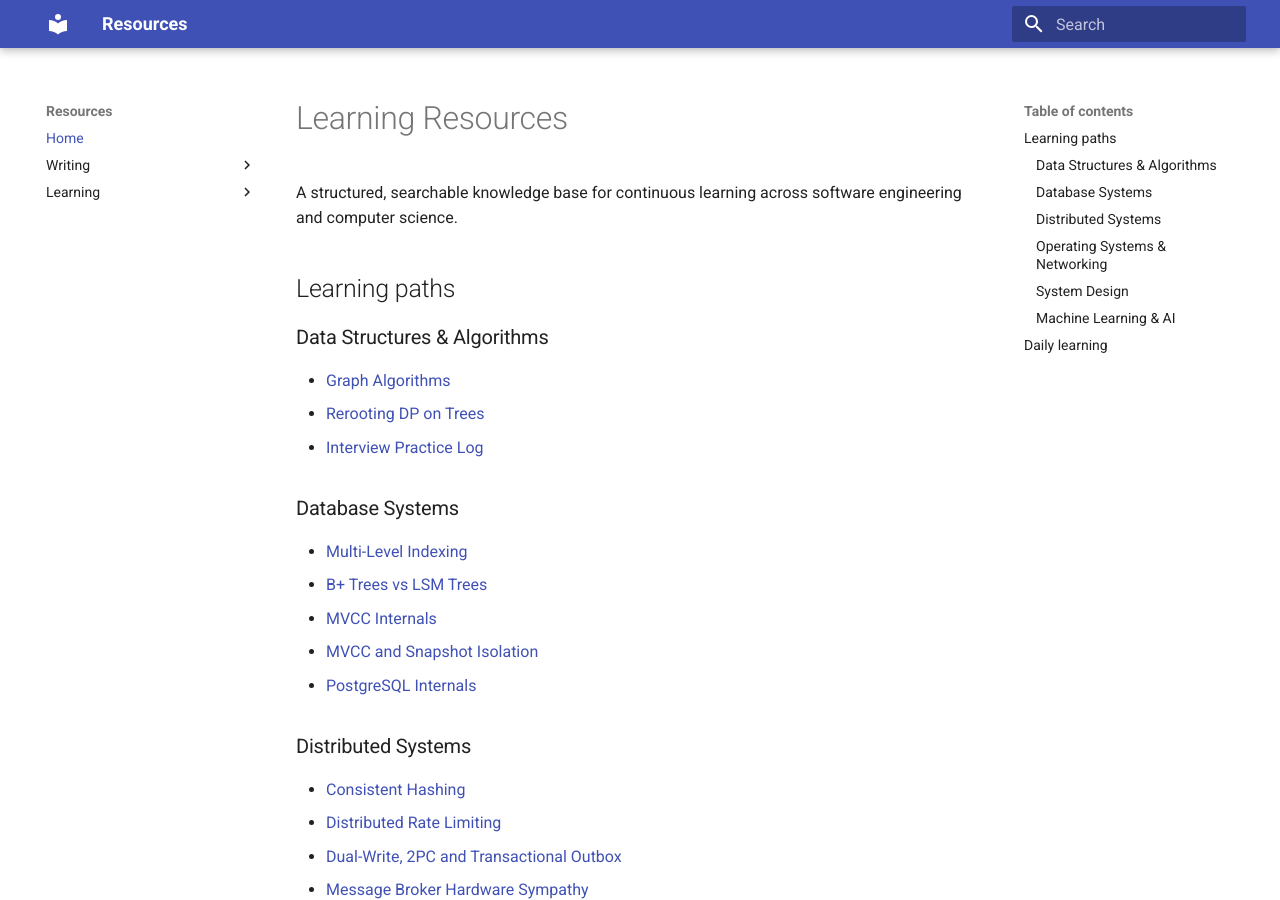
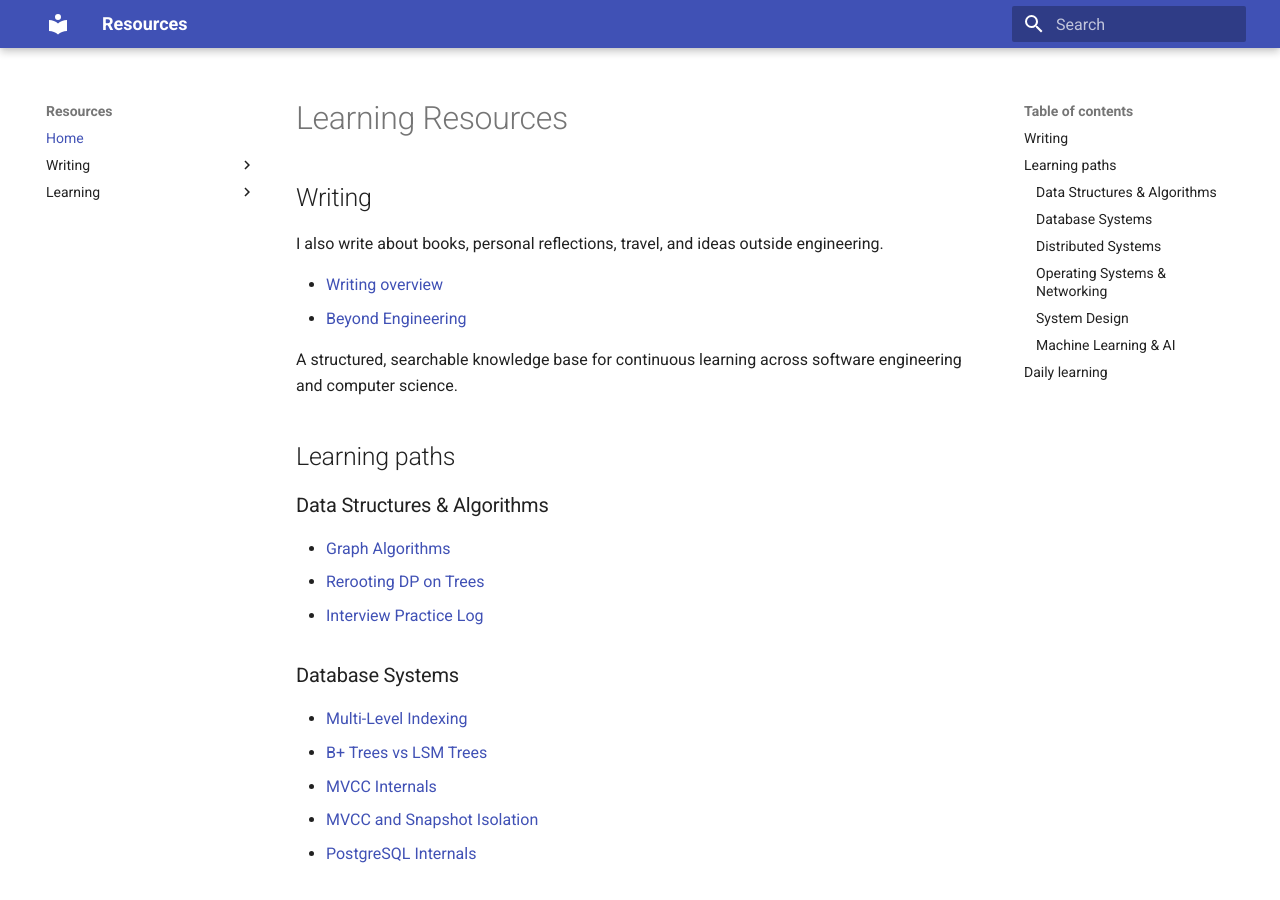
Before and after one commit to ashishpatidar123/resources, an MkDocs documentation site: the page built from docs/index.md, in a window 1280 px wide and 900 px high. Built offline with MkDocs 1.6.1 and Material for MkDocs 9.7.7, drawn with Linux system fonts in a browser that asks for light colours.

Commit message:
Link Writing section from resources home

```diff
--- a/docs/index.md
+++ b/docs/index.md
@@ -1,5 +1,13 @@
 
 # Learning Resources
+
+## Writing
+
+I also write about books, personal reflections, travel, and ideas outside engineering.
+
+- [Writing overview](writing/index.md)
+- [Beyond Engineering](writing/beyond-engineering.md)
+
 
 A structured, searchable knowledge base for continuous learning across software engineering and computer science.
 
```
